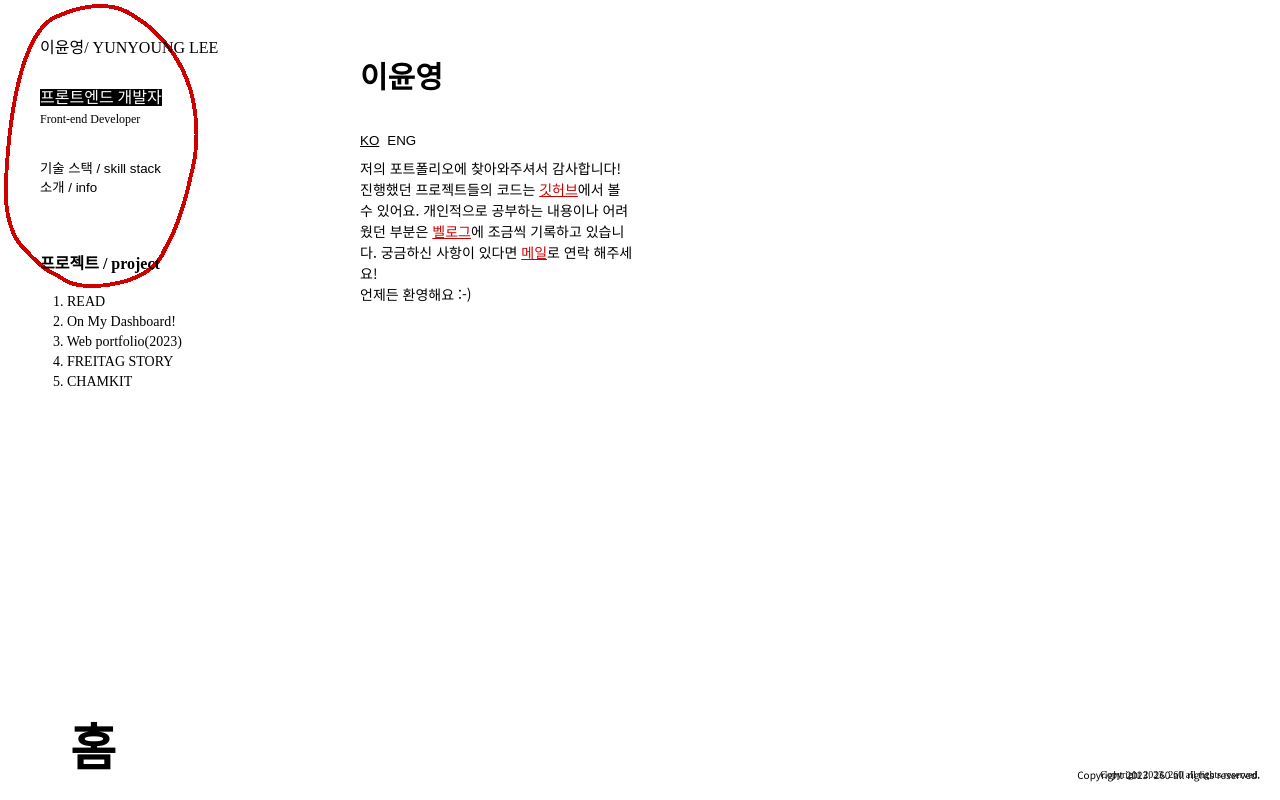
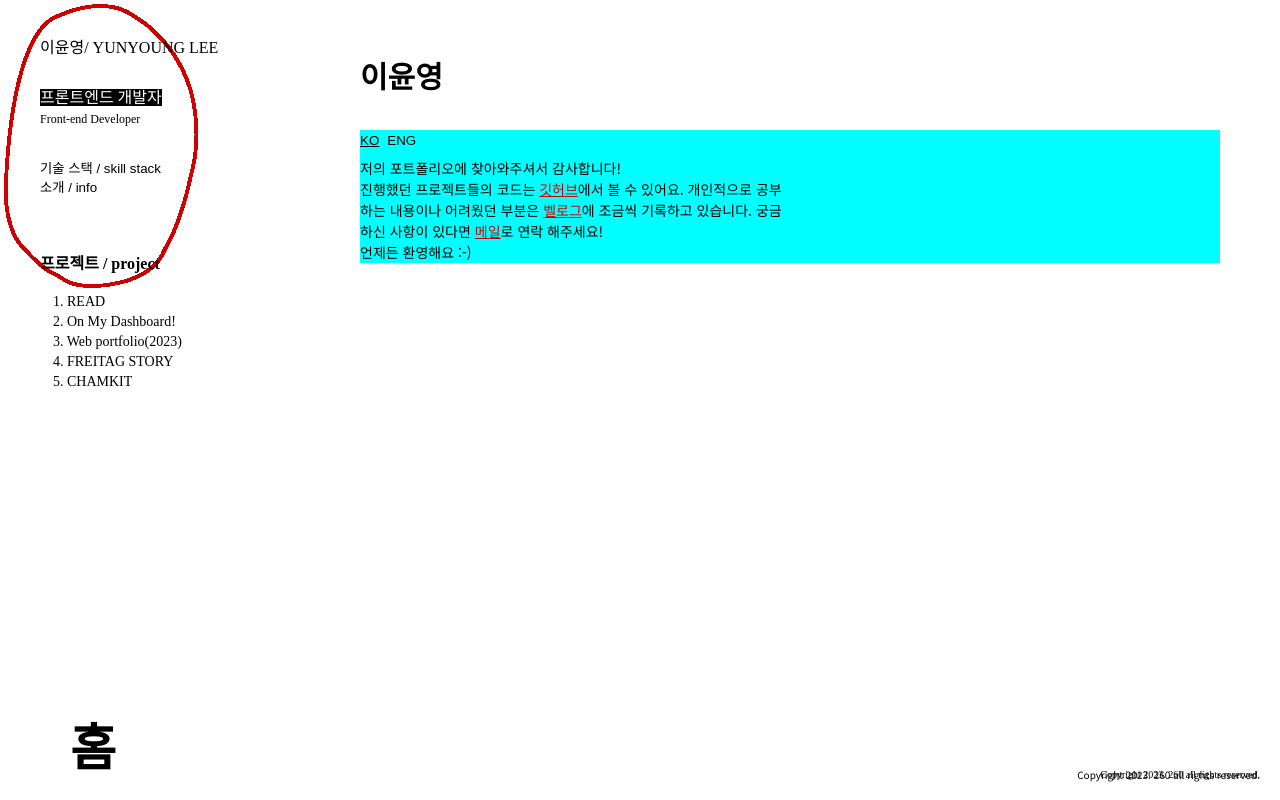
Before and after one commit to reverofyoung/portfolio_2023, a React (Create React App) app: page / in a window 1280 px wide. Both pictures are taken after a click on the button "소개 / info". Built offline with nearby package versions, Linux system fonts and the light colour scheme; some icons are missing; a web font is replaced by a local one.

Commit message:
[EDIT] 소개 페이지 변수명 정리

```diff
--- a/src/screens/InfoScreen.js
+++ b/src/screens/InfoScreen.js
@@ -9,7 +9,7 @@ import HomeButtonComp from "../components/HomeButtonComp";
 
 
 const MainWrap = styled.section`
-    background-color: ${ colors.mainColor };
+    /* background-color: ${ colors.mainColor }; */
     /* border: 1px solid ${ colors.fontColor }; */
     color: ${ colors.fontColor };
     font-family: 'Noto Sans KR', sans-serif;
@@ -22,8 +22,7 @@ const MainWrap = styled.section`
     };
 `;
 
-
-const AboutSection = styled.section`
+const InfoSection = styled.section`
     padding: 20px;
 
     @media screen and (max-width: 768px) {
@@ -50,7 +49,8 @@ const TitleArticle = styled.article`
     @media screen and (max-width: 768px) { width: 100%; };
 `;
 
-const AboutArticle = styled.section`
+const ContentArticle = styled.section`
+background-color: aqua;
     display: flex;
     justify-content: space-between;
 
@@ -61,7 +61,6 @@ const AboutArticle = styled.section`
 `;
 
 const PersonalCon = styled.div`
-
     margin-bottom: 30px;
     width: 50%;
 
@@ -76,9 +75,8 @@ const PersonalCon = styled.div`
     @media screen and (max-width: 768px) { width: 100%; };
 `;
 
-const AboutCon = styled.article`
-    /* background-color: lightcoral; */
-    width: 32%;
+const InfoArticle = styled.article`
+    width: 50%;
 
     div {
         margin-right: 30px;
@@ -119,17 +117,17 @@ function InfoScreen() {
 
     return(
         <MainWrap>
-            <AboutSection>
+            <InfoSection>
                 <TitleArticle>
                     <h1>이윤영</h1>
                 </TitleArticle>
 
-                <AboutArticle>
+                <ContentArticle>
                     {/* <PersonalCon>
                         <p>2019.02 계원예술대학교 디지털미디어디자인과 졸업</p>
                         <p>2021.07 - 2022.09 IT 스타트업 '디케이랩' 프론트엔드 개발팀 근무</p>
                     </PersonalCon> */}
-                    <AboutCon>
+                    <InfoArticle>
                         <LanguageBox>
                             <button onClick={ langConvert } className={ `${ !enMode ? "underline" : ""}`}>KO</button>
                             <button onClick={ langConvert } className={ `${ enMode ? "underline" : ""}`}>ENG</button>
@@ -155,9 +153,9 @@ function InfoScreen() {
                             </div>
                         }
 
-                    </AboutCon>
-                </AboutArticle>
-            </AboutSection>
+                    </InfoArticle>
+                </ContentArticle>
+            </InfoSection>
 
             <HomeButtonComp />
             <FooterComp />
```
